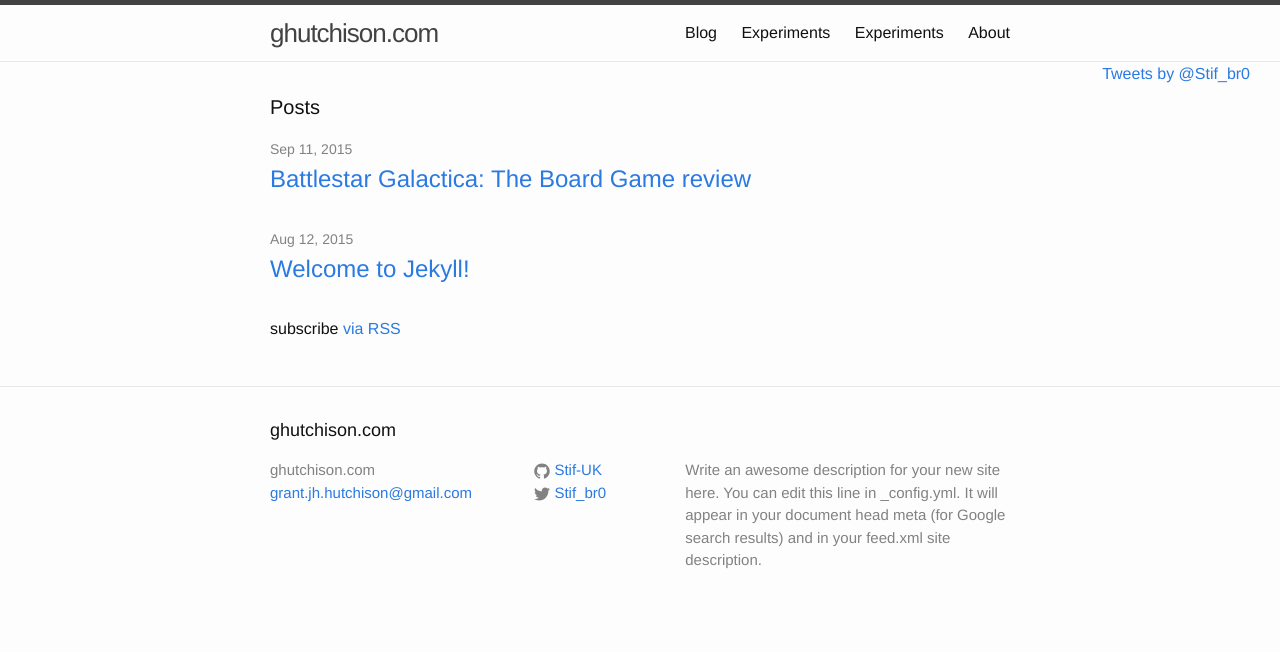
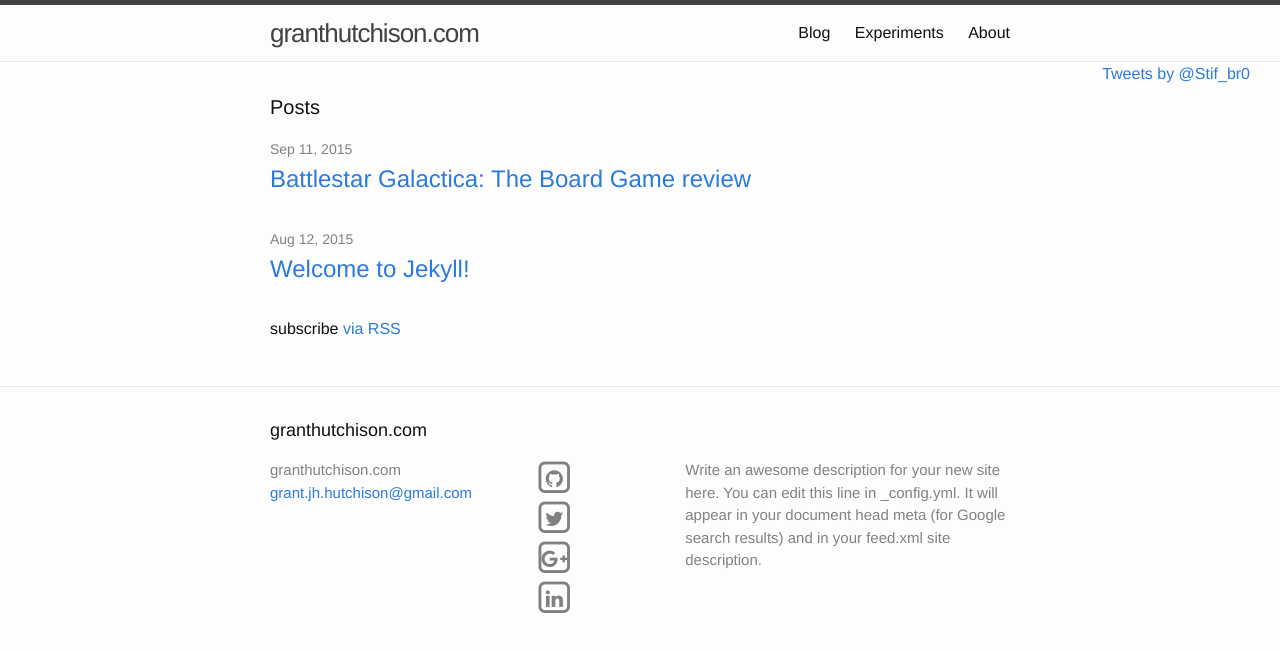
Before and after one commit to Stif-UK/StifBlog, a Jekyll site: the page built from index.html, in a window 1280 px wide. Shown: the top 652 px of the page. Built offline with Jekyll 4.4.1, drawn with Linux system fonts in a browser that asks for light colours; nearby versions of some CDN libraries; comment, search, counter and statistics services are not loaded.

```diff
--- a/_config.yml
+++ b/_config.yml
@@ -1,5 +1,5 @@
 # Site settings
-title: ghutchison.com
+title: granthutchison.com
 email: grant.jh.hutchison@gmail.com
 description: > # this means to ignore newlines until "baseurl:"
   Write an awesome description for your new site here. You can edit this
@@ -8,7 +8,10 @@ description: > # this means to ignore newlines until "baseurl:"
 baseurl: "" # the subpath of your site, e.g. /blog/
 url: "http://yourdomain.com" # the base hostname & protocol for your site
 twitter_username: Stif_br0
+google_plus_username: +GrantHutchison
 github_username:  Stif-UK
+linkedin_profile: https://uk.linkedin.com/pub/grant-hutchison/34/614/437
+
 
 # Build settings
 markdown: kramdown
--- a/_includes/footer.html
+++ b/_includes/footer.html
@@ -16,32 +16,55 @@
         <ul class="social-media-list">
           {% if site.github_username %}
           <li>
-            <a href="https://github.com/{{ site.github_username }}">
-              <span class="icon  icon--github">
-                <svg viewBox="0 0 16 16">
-                  <path fill="#828282" d="M7.999,0.431c-4.285,0-7.76,3.474-7.76,7.761 c0,3.428,2.223,6.337,5.307,7.363c0.388,0.071,0.53-0.168,0.53-0.374c0-0.184-0.007-0.672-0.01-1.32 c-2.159,0.469-2.614-1.04-2.614-1.04c-0.353-0.896-0.862-1.135-0.862-1.135c-0.705-0.481,0.053-0.472,0.053-0.472 c0.779,0.055,1.189,0.8,1.189,0.8c0.692,1.186,1.816,0.843,2.258,0.645c0.071-0.502,0.271-0.843,0.493-1.037 C4.86,11.425,3.049,10.76,3.049,7.786c0-0.847,0.302-1.54,0.799-2.082C3.768,5.507,3.501,4.718,3.924,3.65 c0,0,0.652-0.209,2.134,0.796C6.677,4.273,7.34,4.187,8,4.184c0.659,0.003,1.323,0.089,1.943,0.261 c1.482-1.004,2.132-0.796,2.132-0.796c0.423,1.068,0.157,1.857,0.077,2.054c0.497,0.542,0.798,1.235,0.798,2.082 c0,2.981-1.814,3.637-3.543,3.829c0.279,0.24,0.527,0.713,0.527,1.437c0,1.037-0.01,1.874-0.01,2.129 c0,0.208,0.14,0.449,0.534,0.373c3.081-1.028,5.302-3.935,5.302-7.362C15.76,3.906,12.285,0.431,7.999,0.431z"/>
-                </svg>
+            <a href="https://github.com/{{ site.github_username }}" target='_blank'>
+              <span class="fa-stack fa-lg">
+                <i class="fa fa-square-o fa-stack-2x"></i>
+                <i class="fa fa-github fa-stack-1x"></i>
               </span>
-
-              <span class="username">{{ site.github_username }}</span>
+              <!--<span class="username">{{ site.github_username }}</span>-->
             </a>
           </li>
           {% endif %}
 
           {% if site.twitter_username %}
           <li>
-            <a href="https://twitter.com/{{ site.twitter_username }}">
-              <span class="icon  icon--twitter">
-                <svg viewBox="0 0 16 16">
-                  <path fill="#828282" d="M15.969,3.058c-0.586,0.26-1.217,0.436-1.878,0.515c0.675-0.405,1.194-1.045,1.438-1.809
-                  c-0.632,0.375-1.332,0.647-2.076,0.793c-0.596-0.636-1.446-1.033-2.387-1.033c-1.806,0-3.27,1.464-3.27,3.27 c0,0.256,0.029,0.506,0.085,0.745C5.163,5.404,2.753,4.102,1.14,2.124C0.859,2.607,0.698,3.168,0.698,3.767 c0,1.134,0.577,2.135,1.455,2.722C1.616,6.472,1.112,6.325,0.671,6.08c0,0.014,0,0.027,0,0.041c0,1.584,1.127,2.906,2.623,3.206 C3.02,9.402,2.731,9.442,2.433,9.442c-0.211,0-0.416-0.021-0.615-0.059c0.416,1.299,1.624,2.245,3.055,2.271 c-1.119,0.877-2.529,1.4-4.061,1.4c-0.264,0-0.524-0.015-0.78-0.046c1.447,0.928,3.166,1.469,5.013,1.469 c6.015,0,9.304-4.983,9.304-9.304c0-0.142-0.003-0.283-0.009-0.423C14.976,4.29,15.531,3.714,15.969,3.058z"/>
-                </svg>
+            <a href="https://twitter.com/{{ site.twitter_username }}" target='_blank'>
+              <span class="fa-stack fa-lg">
+                <i class="fa fa-square-o fa-stack-2x"></i>
+                <i class="fa fa-twitter fa-stack-1x"></i>
               </span>
 
-              <span class="username">{{ site.twitter_username }}</span>
+              <!--<span class="username">{{ site.twitter_username }}</span>-->
             </a>
           </li>
           {% endif %}
+
+          {% if site.google_plus_username %}
+          <li>
+            <a href="https://plus.google.com/{{ site.google_plus_username }}" target='_blank'>
+              <span class="fa-stack fa-lg">
+                <i class="fa fa-square-o fa-stack-2x"></i>
+                <i class="fa fa-google-plus fa-stack-1x"></i>
+              </span>
+
+              <!--<span class="username">{{ site.google_plus_username }}</span>-->
+            </a>
+          </li>
+         {% endif %}
+
+          {% if site.linkedin_profile %}
+          <li>
+            <a href="{{ site.linkedin_profile }}" target='_blank'>
+              <span class="fa-stack fa-lg">
+                <i class="fa fa-square-o fa-stack-2x"></i>
+                <i class="fa fa-linkedin fa-stack-1x"></i>
+              </span>
+
+              <!--<span class="username">{{ site.linkedin_profile }}</span>-->
+            </a>
+          </li>
+         {% endif %}
+
         </ul>
       </div>
 
--- a/_includes/head.html
+++ b/_includes/head.html
@@ -7,6 +7,7 @@
   <meta name="description" content="{% if page.excerpt %}{{ page.excerpt | strip_html | strip_newlines | truncate: 160 }}{% else %}{{ site.description }}{% endif %}">
 
   <link rel="stylesheet" href="{{ "/css/main.css" | prepend: site.baseurl }}">
+  <link rel="stylesheet" href="https://maxcdn.bootstrapcdn.com/font-awesome/4.4.0/css/font-awesome.min.css">
   <link rel="canonical" href="{{ page.url | replace:'index.html','' | prepend: site.baseurl | prepend: site.url }}">
   <link rel="alternate" type="application/rss+xml" title="{{ site.title }}" href="{{ "/feed.xml" | prepend: site.baseurl | prepend: site.url }}" />
 </head>
--- a/_sass/_base.scss
+++ b/_sass/_base.scss
@@ -202,3 +202,10 @@ pre {
         }
     }
 }
+
+.fa {
+  display: inline-block;
+  vertical-align: middle;
+  color: grey;
+
+}
```
Also changed, not shown: 1.experiments.md (deleted, +0 -9 lines).
